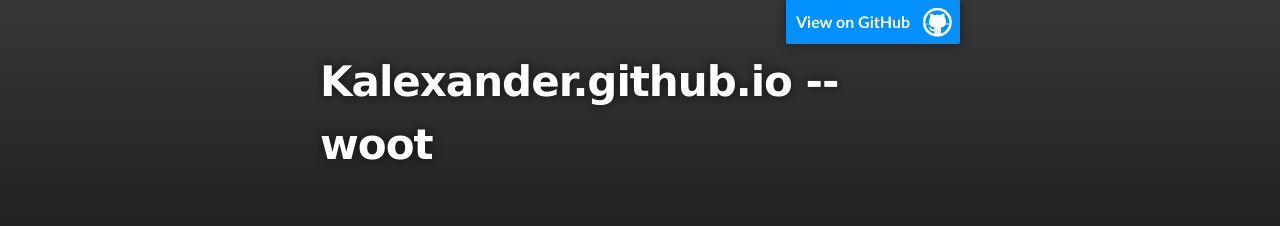
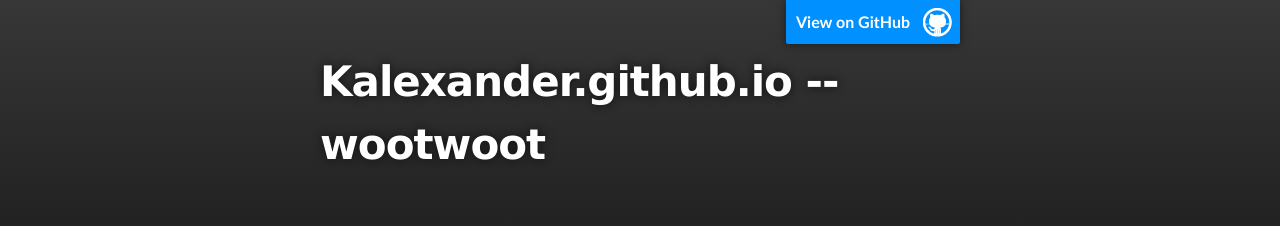
Before and after one commit to kalexander/kalexander.github.io, a plain HTML site: page index.html in a window 1280 px wide. Shown: the top 226 px of the page. Drawn offline with Linux system fonts and the light colour scheme.

Commit message:
Update index.html

```diff
--- a/index.html
+++ b/index.html
@@ -18,7 +18,7 @@
         <header class="inner">
           <a id="forkme_banner" href="https://github.com/kalexander">View on GitHub</a>
 
-          <h1 id="project_title">Kalexander.github.io -- woot</h1>
+          <h1 id="project_title">Kalexander.github.io -- wootwoot</h1>
           <h2 id="project_tagline"></h2>
 
         </header>
```
